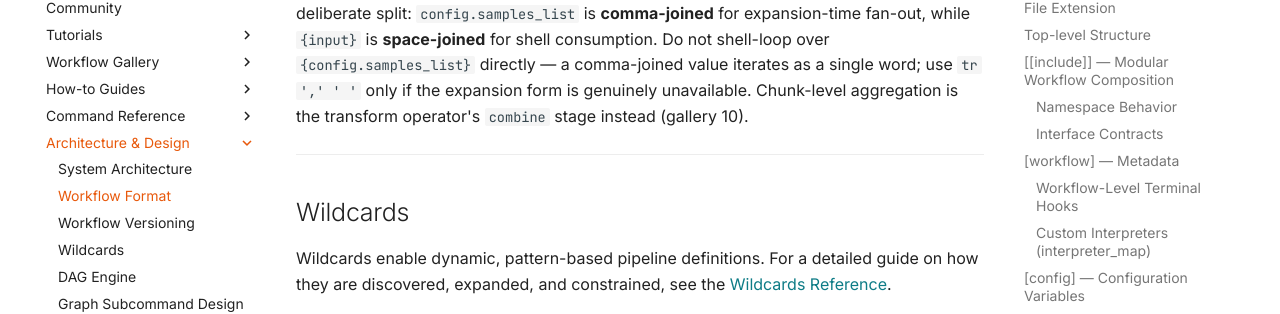
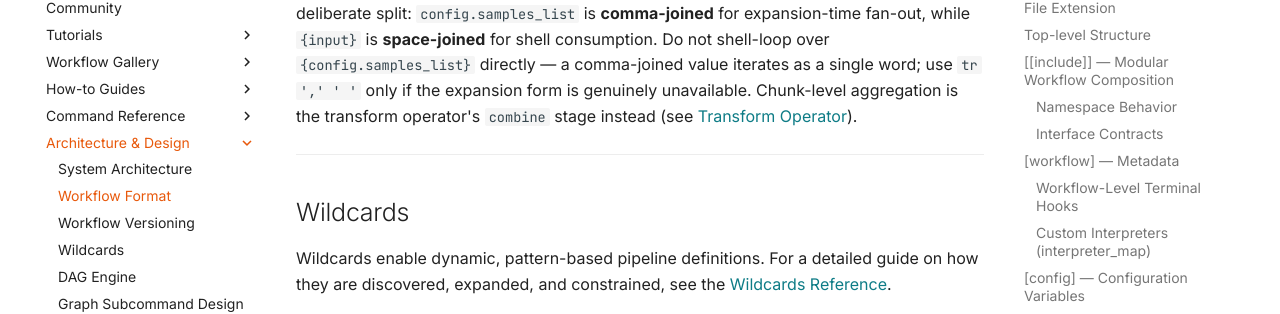
Before and after one commit to Traitome/oxo-flow, an MkDocs documentation site: the page built from docs/guide/src/reference/workflow-format.md, in a window 1280 px wide and 900 px high, scrolled down 38749 px. Shown: the part 154-468 px from the top of the window. Built offline with MkDocs 1.6.1 and Material for MkDocs 9.7.7, drawn with Linux system fonts in a browser that asks for light colours; comment, search, counter and statistics services are not loaded; the version menu is left out.

Commit message:
docs: link the transform-operator gallery page by title

```diff
--- a/docs/guide/src/reference/workflow-format.md
+++ b/docs/guide/src/reference/workflow-format.md
@@ -1470,7 +1470,8 @@ fan-out, while `{input}` is **space-joined** for shell consumption. Do
 not shell-loop over `{config.samples_list}` directly — a comma-joined
 value iterates as a single word; use `tr ',' ' '` only if the expansion
 form is genuinely unavailable. Chunk-level aggregation is the transform
-operator's `combine` stage instead (gallery 10).
+operator's `combine` stage instead (see
+[Transform Operator](../gallery/transform-operator.md)).
 
 ---
 
```
